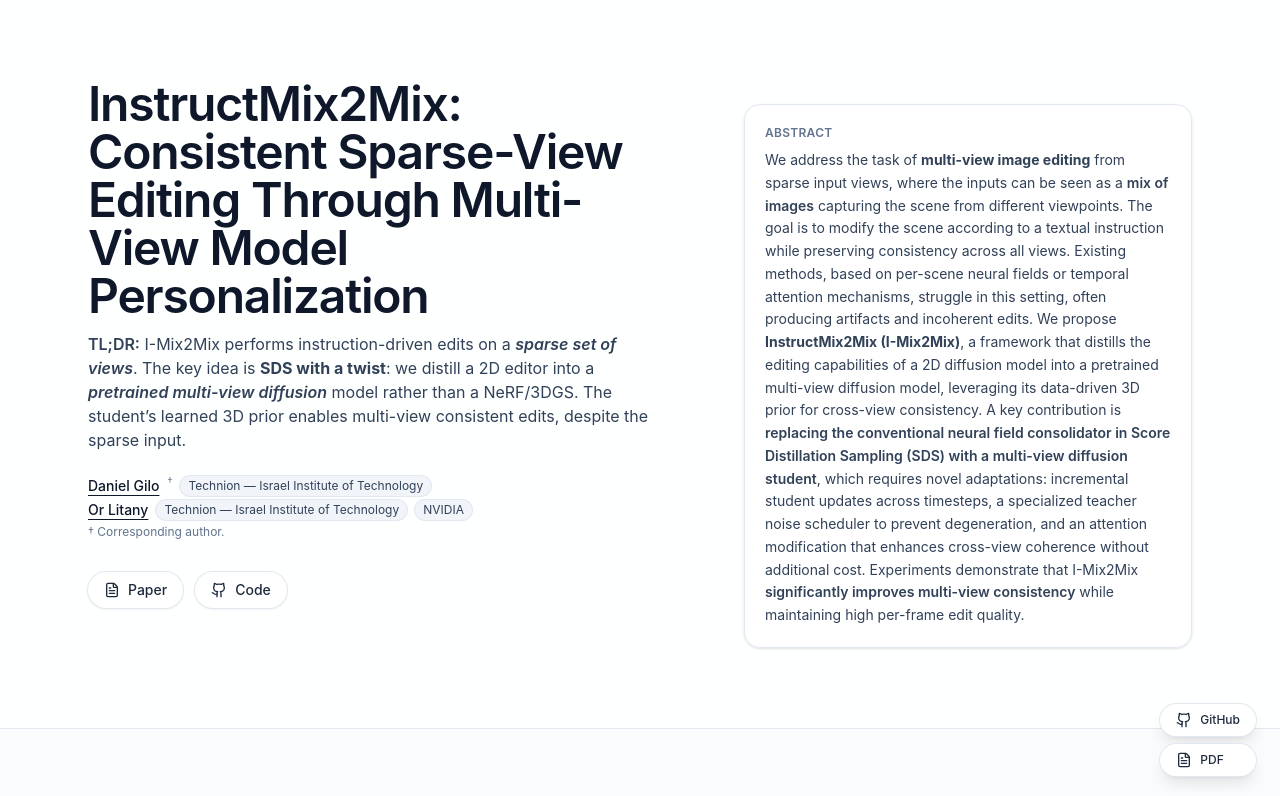
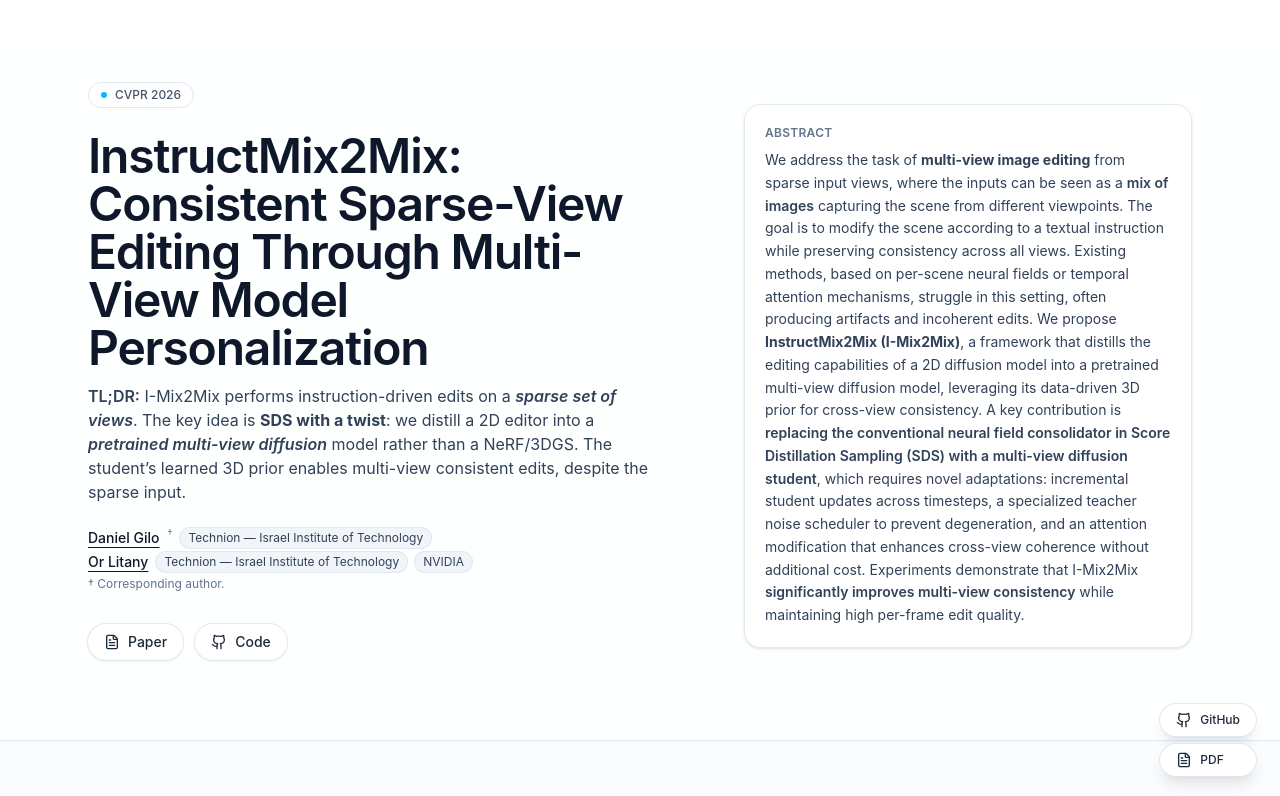
Before and after one commit to DanielGilo/instruct-mix2mix, a React (Vite) app: page / in a window 1280 px wide. Shown: the top 796 px of the page. Built offline with nearby package versions, Linux system fonts and the light colour scheme.

Commit message:
added CVPR 2026 as venue

```diff
--- a/src/App.jsx
+++ b/src/App.jsx
@@ -5,7 +5,7 @@ import { Github, FileText, Camera, Mail, Copy } from "lucide-react";
 const META = {
   title:
     "InstructMix2Mix: Consistent Sparse-View Editing Through Multi-View Model Personalization",
-  //venue: "Under review",
+  venue: "CVPR 2026",
   links: {
     paper: "https://arxiv.org/abs/2511.14899", // arXiv / OpenReview / camera-ready
     code: "https://github.com/DanielGilo/instruct-mix2mix/tree/main", // GitHub repo
```
Also changed, not shown: 1 other file (tests, documents, lock files or other folders).
